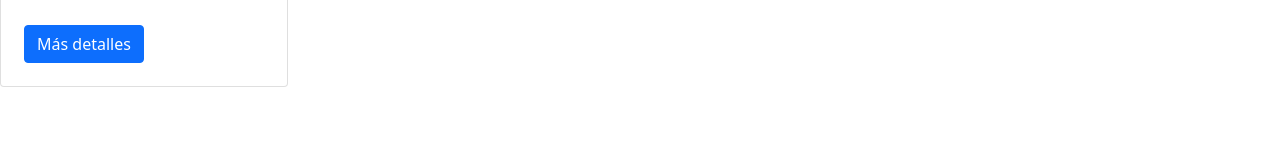
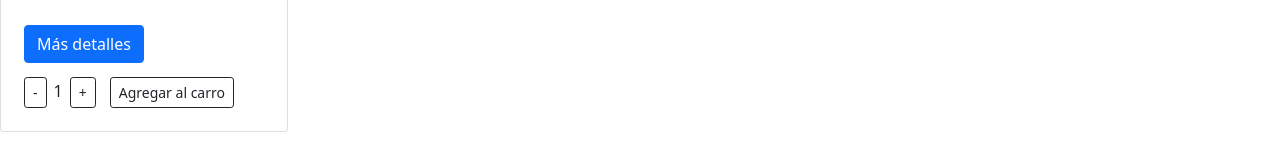
Before and after one commit to juliluongo/my-app, a React (Create React App) app: page /category/item/1 in a window 1280 px wide. Shown: the part 414-579 px from the top of the page. Built offline with nearby package versions, Linux system fonts and the light colour scheme.

Commit message:
Desafío Sincronizar Counter - Clase 9

```diff
--- a/src/components/Item.js
+++ b/src/components/Item.js
@@ -1,6 +1,5 @@
 import { Card, Button } from 'react-bootstrap';
 import {Link} from 'react-router-dom';
-import ItemCount from "./ItemCount";
 import './Item.css';
 
 const Item = ({ prod }) => {
@@ -20,7 +19,7 @@ const Item = ({ prod }) => {
                    <Link to={`/category/item/${prod.id}`}> <Button variant="primary">Más detalles</Button></Link>
                    </Card.Body>
                    <Card.Body class="info-wrap">
-                <ItemCount initial={1} stock={10} text="Soy el texto de la prop" />
+
                 </Card.Body>
 
             </Card>
--- a/src/components/ItemCount.js
+++ b/src/components/ItemCount.js
@@ -1,12 +1,13 @@
 import React, { useState } from "react";
+import { Link } from "react-router-dom";
 import './ItemCount.css';
 
 const ItemCount = ({ initial, stock, text }) => {
     // Tengo un número máximo (STOCK) - Valor indicador para saber hasta cuando sumar
     // Tengo un número mínimo (1) - valor indicador para saber hasta cuando restar
+    const [qty, setQty] = useState(initial)
+    const [cambiarBoton, setCambiarBoton] = useState(false)
 
-
-    const [qty, setQty] = useState(initial)
 
     const onIncrease = () => {
         const newValue = qty + 1
@@ -26,6 +27,8 @@ const ItemCount = ({ initial, stock, text }) => {
 
     const onAdd = () => {
         const message = `Agregaste ${qty} producto`
+        setQty(initial)
+        setCambiarBoton(true)
         if (stock !== 0) {
             (qty === 1) ? alert(message) : alert(message + 's')
         }
@@ -40,7 +43,14 @@ const ItemCount = ({ initial, stock, text }) => {
                 <button class="btn btn-outline-dark btn-sm"  onClick={onIncrease} > + </button>
 
 
-            <button class="btn btn-outline-dark btn-sm" onClick={onAdd} > Agregar al carro </button>
+{cambiarBoton
+
+? <Link to='/carrito'><button class="btn btn-outline-dark btn-sm"> Terminar compra </button></Link>
+
+: <button class="btn btn-outline-dark btn-sm" onClick={onAdd} > Agregar al carro </button>}
+
+
+
             </div>
         </div>
     )
--- a/src/components/ItemDetail.js
+++ b/src/components/ItemDetail.js
@@ -1,5 +1,6 @@
 import React from "react";
 import { Card, Button } from 'react-bootstrap';
+import ItemCount from "./ItemCount";
 
 const ItemDetail = ({produ}) => {
     console.log(produ)
@@ -16,6 +17,7 @@ const ItemDetail = ({produ}) => {
                         {produ.description}
                     </Card.Text>
                     <Button variant="primary">Más detalles</Button>
+                    <ItemCount initial={1} stock={10} text="Soy el texto de la prop" />
                 </Card.Body>
             </Card>)
             }
```
